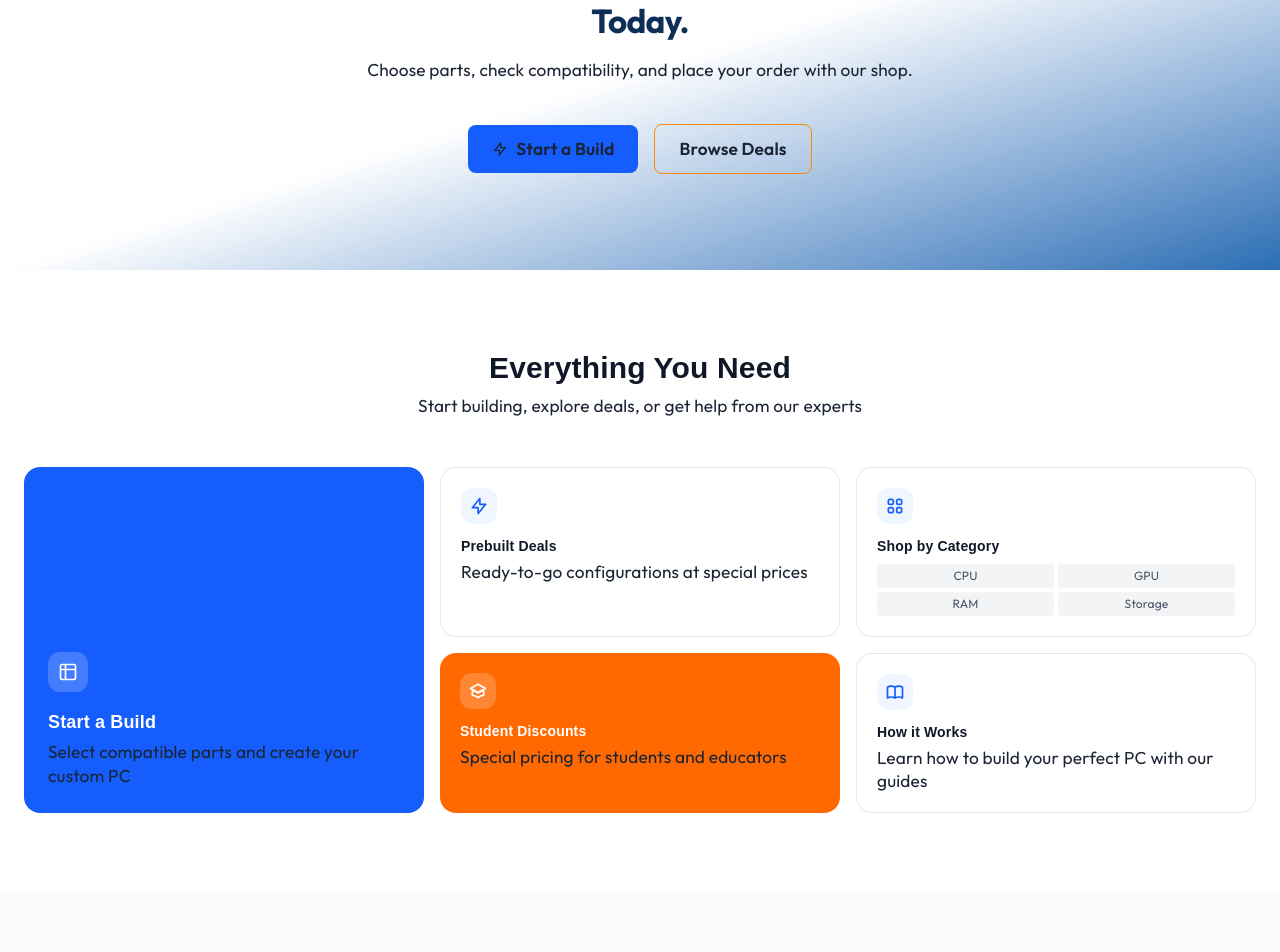
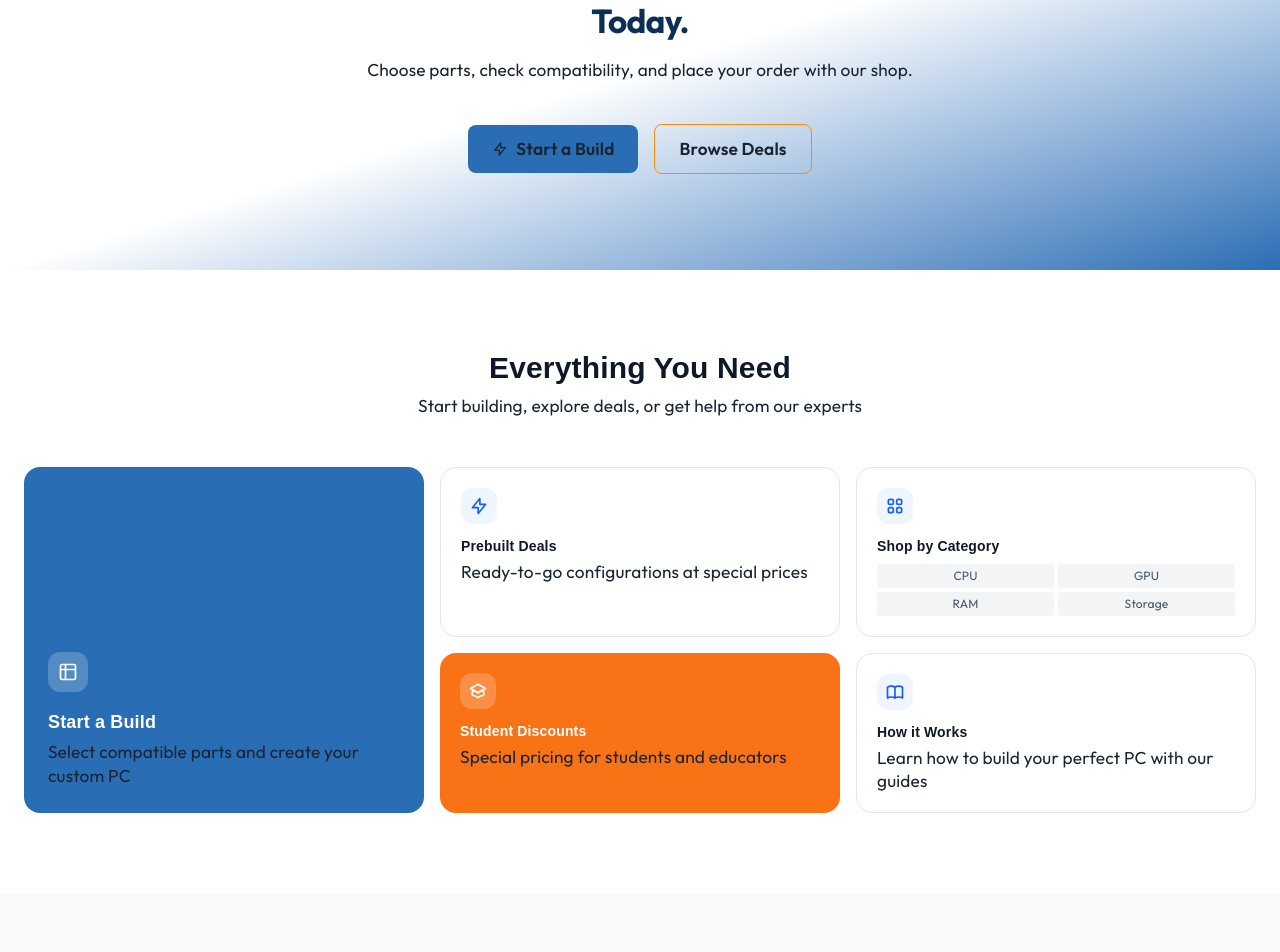
Before and after one commit to sophea-kong/Computer_Shop_website, a React (Vite) app: page / in a window 1280 px wide. Shown: the part 240-1192 px from the top of the page. Built offline with nearby package versions, Linux system fonts and the light colour scheme.

Commit message:
fix:color code

```diff
--- a/src/pages/Home.jsx
+++ b/src/pages/Home.jsx
@@ -21,7 +21,7 @@ function Hero() {
       <div className="flex items-center justify-center gap-4">
         <button
           onClick={() => navigate("/build")}
-          className="flex items-center gap-2 bg-blue-600 hover:bg-blue-700 text-white font-semibold px-6 py-3 rounded-lg transition-colors text-sm"
+          className="flex items-center gap-2 bg-[#296eb4] hover:bg-[#1d5ca3] text-white font-semibold px-6 py-3 rounded-lg transition-colors text-sm"
         >
           <svg className="w-4 h-4" fill="none" stroke="currentColor" viewBox="0 0 24 24">
             <path strokeLinecap="round" strokeLinejoin="round" strokeWidth={2} d="M13 10V3L4 14h7v7l9-11h-7z" />
@@ -54,7 +54,7 @@ function EverythingYouNeed() {
         {/* Start a Build — large card */}
         <div
           onClick={() => navigate("/build")}
-          className="cursor-pointer col-span-2 md:col-span-1 row-span-2 bg-blue-600 hover:bg-blue-700 transition-colors rounded-2xl p-6 flex flex-col justify-end min-h-[260px]"
+          className="cursor-pointer col-span-2 md:col-span-1 row-span-2 bg-[#296eb4] hover:bg-[#1d5ca3] transition-colors rounded-2xl p-6 flex flex-col justify-end min-h-[260px]"
         >
           <div className="w-10 h-10 bg-white/20 rounded-xl flex items-center justify-center mb-4">
             <svg className="w-5 h-5 text-white" fill="none" stroke="currentColor" viewBox="0 0 24 24">
@@ -100,7 +100,7 @@ function EverythingYouNeed() {
         {/* Student Discounts */}
         <div
           onClick={() => navigate("/contact")}
-          className="cursor-pointer bg-orange-500 hover:bg-orange-600 transition-colors rounded-2xl p-5"
+          className="cursor-pointer bg-[#f97316] hover:bg-[#ea580c] transition-colors rounded-2xl p-5"
         >
           <div className="w-9 h-9 bg-white/20 rounded-xl flex items-center justify-center mb-3">
             <svg className="w-5 h-5 text-white" fill="none" stroke="currentColor" viewBox="0 0 24 24">
```
